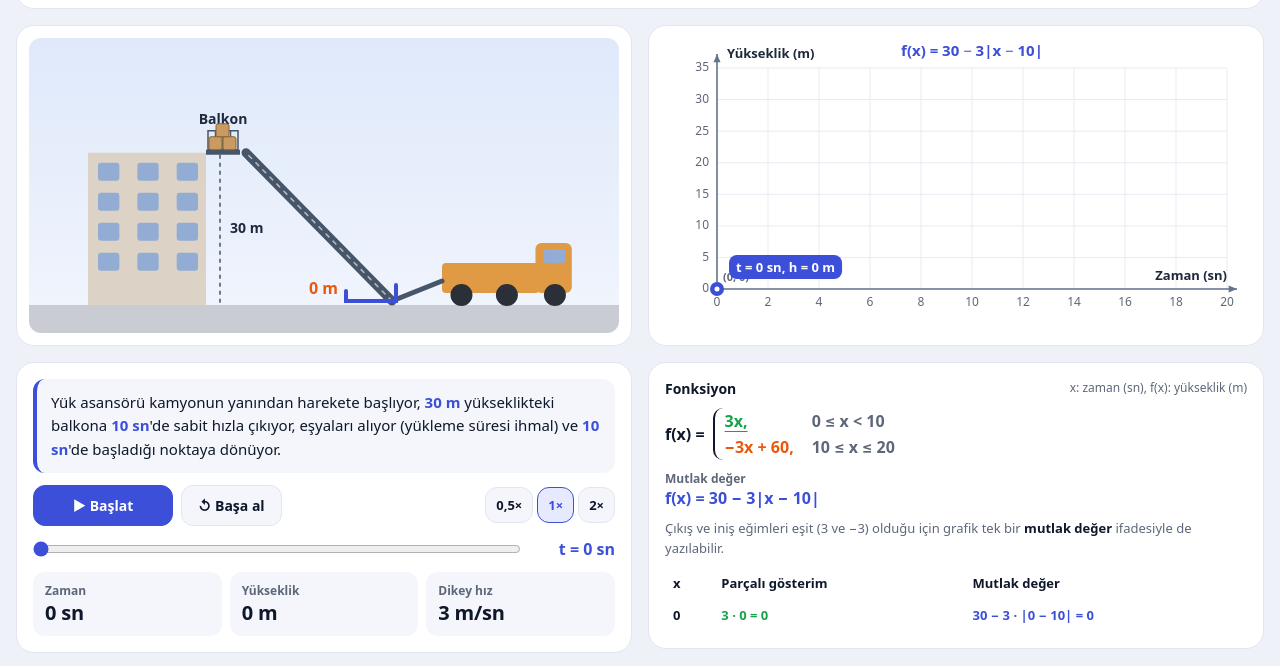
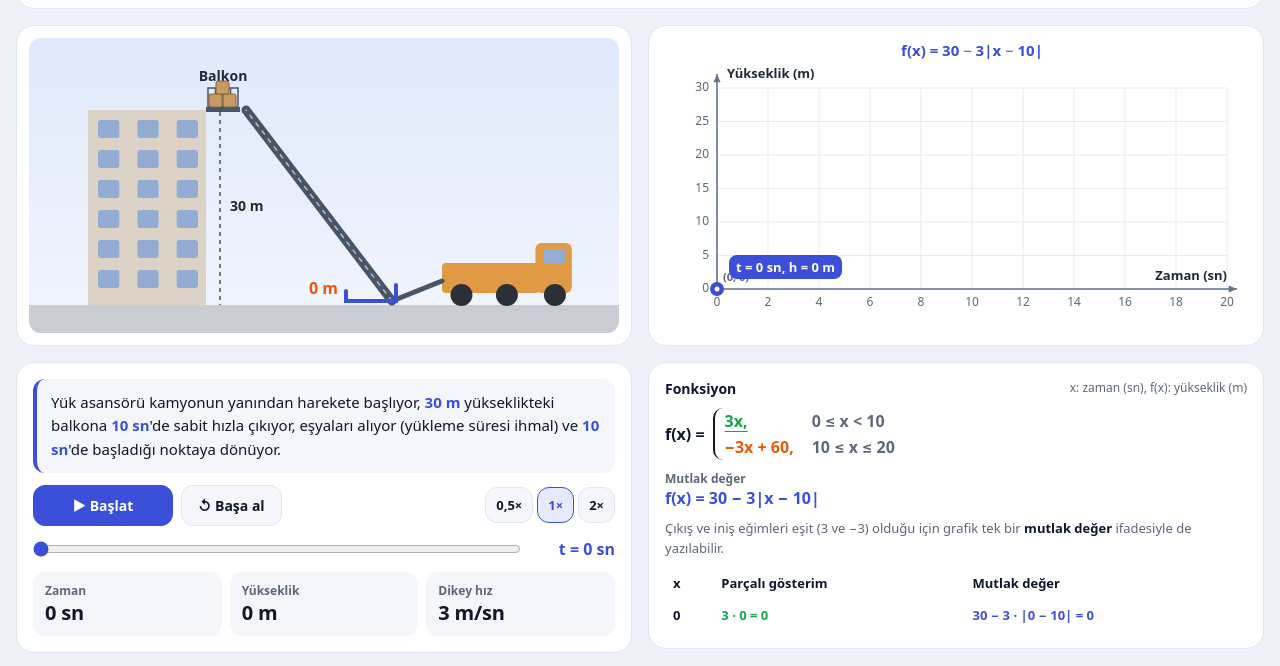
Before and after one commit to BurcuBoncukcu/matematiklaboratuvari, a plain HTML site: page projects/zamanabagliyukseklik.html in a window 1280 px wide. Shown: the part 82-748 px from the top of the page. Drawn offline with Linux system fonts and the light colour scheme.

Commit message:
Yük asansörü sahnesi balkon yüksekliğine göre ölçekleniyor, grafik üst boşluğu düzeltildi

```diff
--- a/projects/zamanabagliyukseklik.html
+++ b/projects/zamanabagliyukseklik.html
@@ -536,7 +536,7 @@
   function drawLift(ctx, w, h, p, t) {
     sky(ctx, w, h);
     const gy = h - 28; ground(ctx, w, h, gy);
-    const s = (gy - 64) / Math.max(p.H, 40);
+    const s = (gy - 72) / p.H;
     const bx = w * .1, bw = Math.min(200, w * .2), bh = p.H * s;
     // bina
     ctx.fillStyle = css('--building'); ctx.fillRect(bx, gy - bh, bw, bh);
@@ -700,8 +700,8 @@
     ctx.fillStyle = css('--surface'); ctx.fillRect(0, 0, w, h);
     const T = sc.duration(p), Hm = sc.hMax(p);
     const xStep = niceStep(T, w < 500 ? 4 : 8), yStep = niceStep(Hm, 5);
-    const xMax = Math.ceil(T / xStep) * xStep, yMax = Math.ceil(Hm * 1.05 / yStep) * yStep;
-    const L = 56, R = 24, Tp = 30, B = 44;
+    const xMax = Math.ceil(T / xStep) * xStep, yMax = Math.ceil(Hm / yStep - 1e-9) * yStep;
+    const L = 56, R = 24, Tp = 50, B = 44;
     const X = x => L + (x / xMax) * (w - L - R), Y = y => h - B - (y / yMax) * (h - B - Tp);
 
     // ızgara
```
